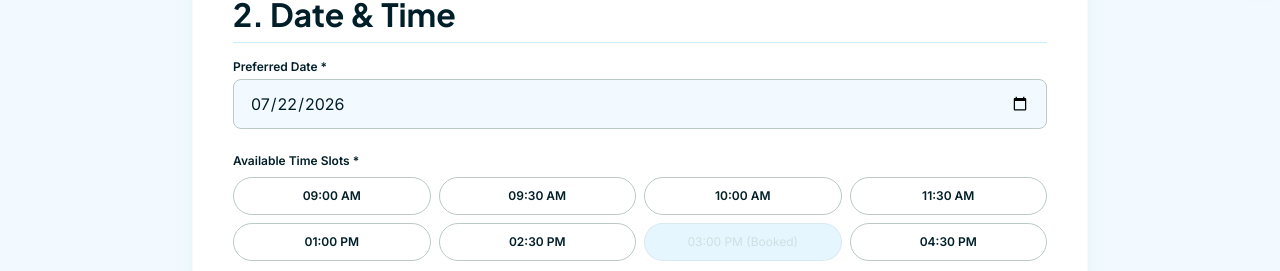
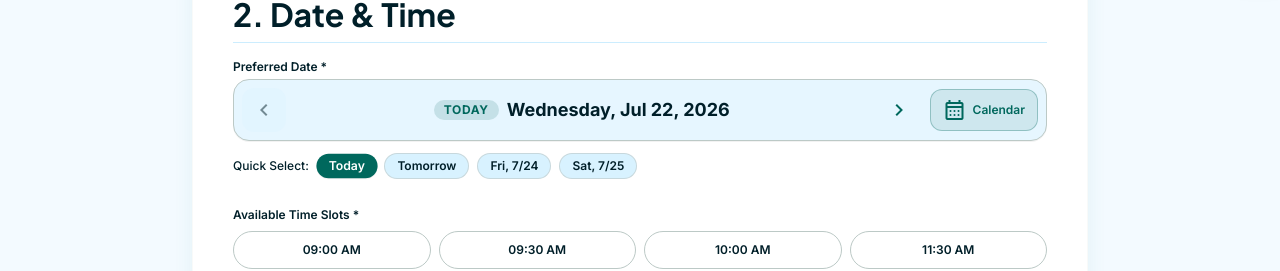
Before and after one commit to saadraza49/ClinicOS, a Next.js app in the folder frontend/: page /book-appointment in a window 1280 px wide. Shown: the part 545-816 px from the top of the page. Built offline with nearby package versions, Linux system fonts and the light colour scheme; no server answers.

Commit message:
Add interactive DateSelector component with arrows, day names, and calendar option

```diff
--- a/frontend/src/app/book-appointment/page.tsx
+++ b/frontend/src/app/book-appointment/page.tsx
@@ -6,6 +6,7 @@ import { motion } from "framer-motion";
 import { getDoctors, getServices, getAvailableSlots, bookAppointment, DoctorData, ServiceData, TimeSlotData } from "@/lib/api";
 import { useAuth } from "@/context/AuthContext";
 import Button from "@/components/button";
+import DateSelector from "@/components/date-selector";
 import Image from "next/image";
 
 function BookingForm() {
@@ -265,24 +266,18 @@ function BookingForm() {
           2. Date &amp; Time
         </h2>
         <div className="flex flex-col gap-1">
-          <label className="text-label-sm text-on-surface-variant" htmlFor="date">
+          <label className="text-label-sm text-on-surface-variant">
             Preferred Date <span className="text-error">*</span>
           </label>
-          <input
-            id="date"
-            name="date"
-            type="date"
-            min={minDate}
+          <DateSelector
             value={date}
-            onChange={(e) => {
-              setDate(e.target.value);
+            minDate={minDate}
+            onChange={(newDate) => {
+              setDate(newDate);
               if (errors.date) setErrors((prev) => ({ ...prev, date: "" }));
             }}
-            className={`w-full bg-surface border rounded-lg px-4 py-3 text-body-md text-on-surface focus-visible:outline-none focus-visible:ring-2 focus-visible:ring-primary focus-visible:border-transparent transition-all ${
-              errors.date ? "border-error focus:ring-error" : "border-outline-variant"
-            }`}
+            error={errors.date}
           />
-          {errors.date && <p className="text-error text-xs mt-1">{errors.date}</p>}
         </div>
 
         {/* Time Slots */}
--- /dev/null
+++ b/frontend/src/components/date-selector.tsx
@@ -0,0 +1,190 @@
+"use client";
+
+import React, { useRef } from "react";
+
+interface DateSelectorProps {
+  value: string; // YYYY-MM-DD
+  minDate: string; // YYYY-MM-DD
+  onChange: (newDate: string) => void;
+  error?: string;
+}
+
+export default function DateSelector({ value, minDate, onChange, error }: DateSelectorProps) {
+  const dateInputRef = useRef<HTMLInputElement>(null);
+
+  // Helper to parse YYYY-MM-DD string to local Date object without timezone shift
+  const parseDateStr = (str: string): Date => {
+    if (!str) return new Date();
+    const [y, m, d] = str.split("-").map(Number);
+    return new Date(y, m - 1, d);
+  };
+
+  // Helper to format Date object to YYYY-MM-DD string
+  const formatDateToStr = (date: Date): string => {
+    const year = date.getFullYear();
+    const month = String(date.getMonth() + 1).padStart(2, "0");
+    const day = String(date.getDate()).padStart(2, "0");
+    return `${year}-${month}-${day}`;
+  };
+
+  const currentDateObj = parseDateStr(value);
+  const minDateObj = parseDateStr(minDate);
+
+  // Compare if current value is today (or <= minDate)
+  const isToday = value === minDate;
+  const isPrevDisabled = value <= minDate;
+
+  // Formatting day and date
+  const dayNameLong = currentDateObj.toLocaleDateString("en-US", { weekday: "long" });
+  const dayNameShort = currentDateObj.toLocaleDateString("en-US", { weekday: "short" });
+  const formattedDate = currentDateObj.toLocaleDateString("en-US", {
+    month: "short",
+    day: "numeric",
+    year: "numeric",
+  });
+
+  const handlePrevDay = () => {
+    if (isPrevDisabled) return;
+    const prev = new Date(currentDateObj);
+    prev.setDate(prev.getDate() - 1);
+    const newStr = formatDateToStr(prev);
+    if (newStr >= minDate) {
+      onChange(newStr);
+    }
+  };
+
+  const handleNextDay = () => {
+    const next = new Date(currentDateObj);
+    next.setDate(next.getDate() + 1);
+    onChange(formatDateToStr(next));
+  };
+
+  const handleOpenCalendar = () => {
+    const el = dateInputRef.current;
+    if (!el) return;
+    const inputEl = el as HTMLInputElement & { showPicker?: () => void };
+    if (typeof inputEl.showPicker === "function") {
+      try {
+        inputEl.showPicker();
+      } catch {
+        inputEl.focus();
+      }
+    } else {
+      inputEl.focus();
+    }
+  };
+
+  // Generate quick chips (Today, Tomorrow, Day after)
+  const quickDays = [0, 1, 2, 3].map((offset) => {
+    const d = new Date(minDateObj);
+    d.setDate(d.getDate() + offset);
+    const dateStr = formatDateToStr(d);
+    let label = "";
+    if (offset === 0) label = "Today";
+    else if (offset === 1) label = "Tomorrow";
+    else label = d.toLocaleDateString("en-US", { weekday: "short", month: "numeric", day: "numeric" });
+    return { dateStr, label };
+  });
+
+  return (
+    <div className="flex flex-col gap-2">
+      {/* Main Arrow Date Navigator Box */}
+      <div
+        className={`flex items-center justify-between gap-2 p-2 bg-surface-container-low border rounded-2xl shadow-2xs transition-all ${
+          error ? "border-error focus-within:ring-2 focus-within:ring-error" : "border-outline-variant focus-within:border-primary"
+        }`}
+      >
+        {/* Previous Day Arrow */}
+        <button
+          type="button"
+          onClick={handlePrevDay}
+          disabled={isPrevDisabled}
+          aria-label="Previous day"
+          className={`p-2.5 rounded-xl flex items-center justify-center transition-all ${
+            isPrevDisabled
+              ? "text-on-surface-variant/30 bg-surface-container/50 cursor-not-allowed opacity-50"
+              : "text-primary hover:bg-primary/10 active:scale-95 cursor-pointer"
+          }`}
+          title={isPrevDisabled ? "Cannot select past dates" : "Previous day"}
+        >
+          <span className="material-symbols-outlined text-2xl font-bold select-none">chevron_left</span>
+        </button>
+
+        {/* Center Display: Day & Date */}
+        <div className="flex-1 flex flex-col sm:flex-row items-center justify-center gap-1.5 text-center py-1 select-none">
+          <div className="flex items-center justify-center gap-2">
+            {isToday ? (
+              <span className="px-2.5 py-0.5 text-xs font-bold uppercase tracking-wider bg-primary/15 text-primary rounded-full">
+                Today
+              </span>
+            ) : (
+              <span className="px-2.5 py-0.5 text-xs font-semibold bg-surface-container-high text-on-surface-variant rounded-full">
+                {dayNameShort}
+              </span>
+            )}
+            <span className="text-body-lg font-bold text-on-surface">
+              {dayNameLong}, {formattedDate}
+            </span>
+          </div>
+        </div>
+
+        {/* Next Day Arrow */}
+        <button
+          type="button"
+          onClick={handleNextDay}
+          aria-label="Next day"
+          className="p-2.5 rounded-xl text-primary hover:bg-primary/10 active:scale-95 cursor-pointer flex items-center justify-center transition-all"
+          title="Next day"
+        >
+          <span className="material-symbols-outlined text-2xl font-bold select-none">chevron_right</span>
+        </button>
+
+        {/* Calendar Picker Option */}
+        <div className="relative flex items-center">
+          <button
+            type="button"
+            onClick={handleOpenCalendar}
+            className="flex items-center gap-1.5 px-3 py-2 text-xs font-semibold text-primary bg-primary/10 hover:bg-primary/20 border border-primary/30 rounded-xl transition-all active:scale-95 cursor-pointer"
+            title="Choose from calendar"
+          >
+            <span className="material-symbols-outlined text-lg select-none">calendar_month</span>
+            <span className="hidden sm:inline">Calendar</span>
+          </button>
+          <input
+            ref={dateInputRef}
+            type="date"
+            min={minDate}
+            value={value}
+            onChange={(e) => onChange(e.target.value)}
+            className="absolute inset-0 opacity-0 pointer-events-auto cursor-pointer w-full h-full"
+            aria-label="Select date from calendar"
+          />
+        </div>
+      </div>
+
+      {/* Quick Day Chips */}
+      <div className="flex items-center gap-2 overflow-x-auto pb-1 pt-1 no-scrollbar">
+        <span className="text-xs text-on-surface-variant font-medium whitespace-nowrap">Quick Select:</span>
+        {quickDays.map((qd) => {
+          const isSelected = value === qd.dateStr;
+          return (
+            <button
+              key={qd.dateStr}
+              type="button"
+              onClick={() => onChange(qd.dateStr)}
+              className={`px-3 py-1 text-xs font-semibold rounded-full whitespace-nowrap transition-all cursor-pointer ${
+                isSelected
+                  ? "bg-primary text-on-primary shadow-2xs scale-102"
+                  : "bg-surface-container border border-outline-variant/60 text-on-surface-variant hover:border-primary hover:text-primary"
+              }`}
+            >
+              {qd.label}
+            </button>
+          );
+        })}
+      </div>
+
+      {error && <p className="text-error text-xs mt-0.5">{error}</p>}
+    </div>
+  );
+}
--- a/frontend/src/lib/api.ts
+++ b/frontend/src/lib/api.ts
@@ -97,6 +97,8 @@ export interface AppointmentData {
   appointment_time: string;
   status: string;
   reason_for_visit?: string;
+  cancellation_reason?: string;
+  notes?: string;
   booking_source: string;
   doctor?: DoctorData;
   service?: ServiceData;
```
